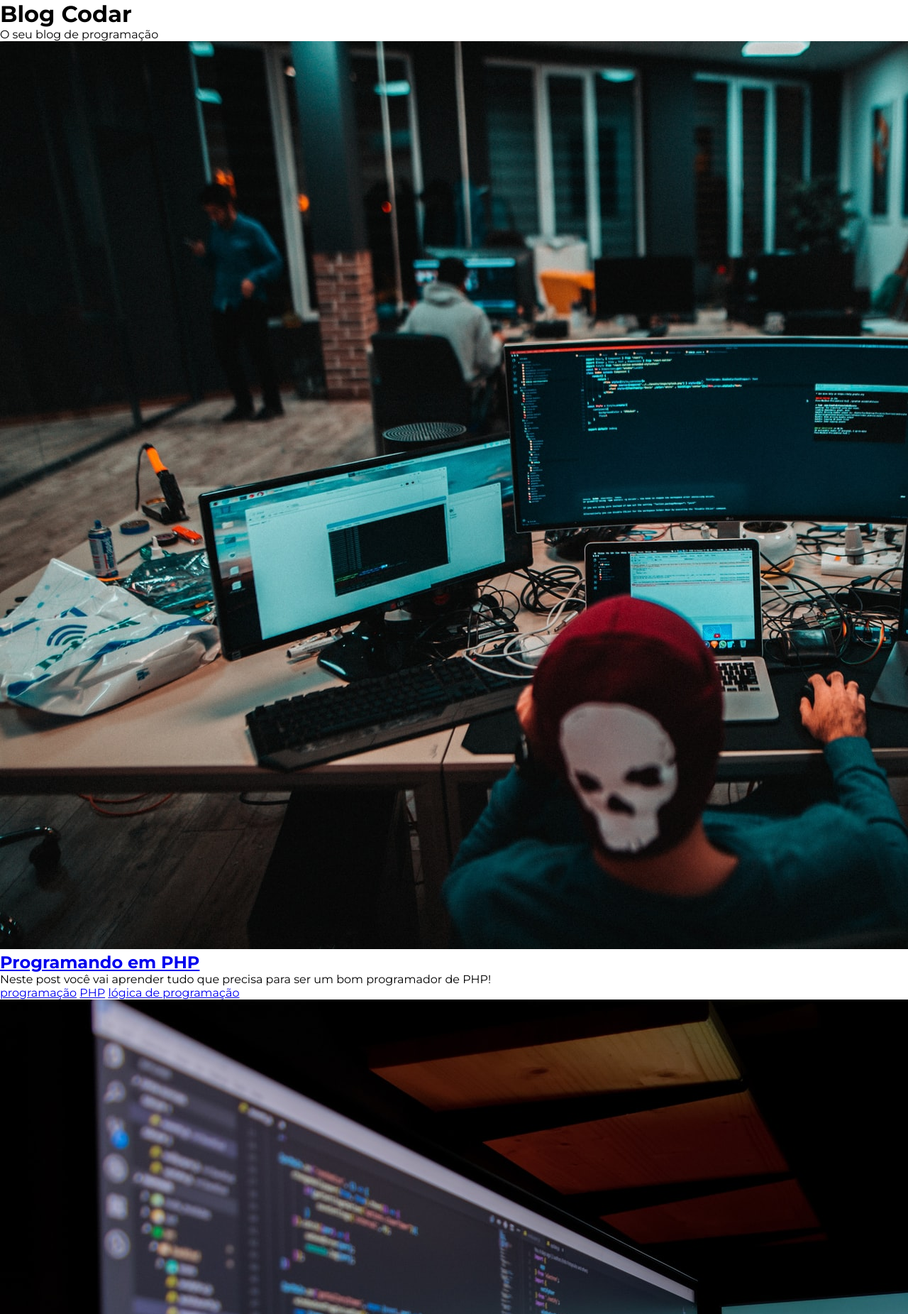
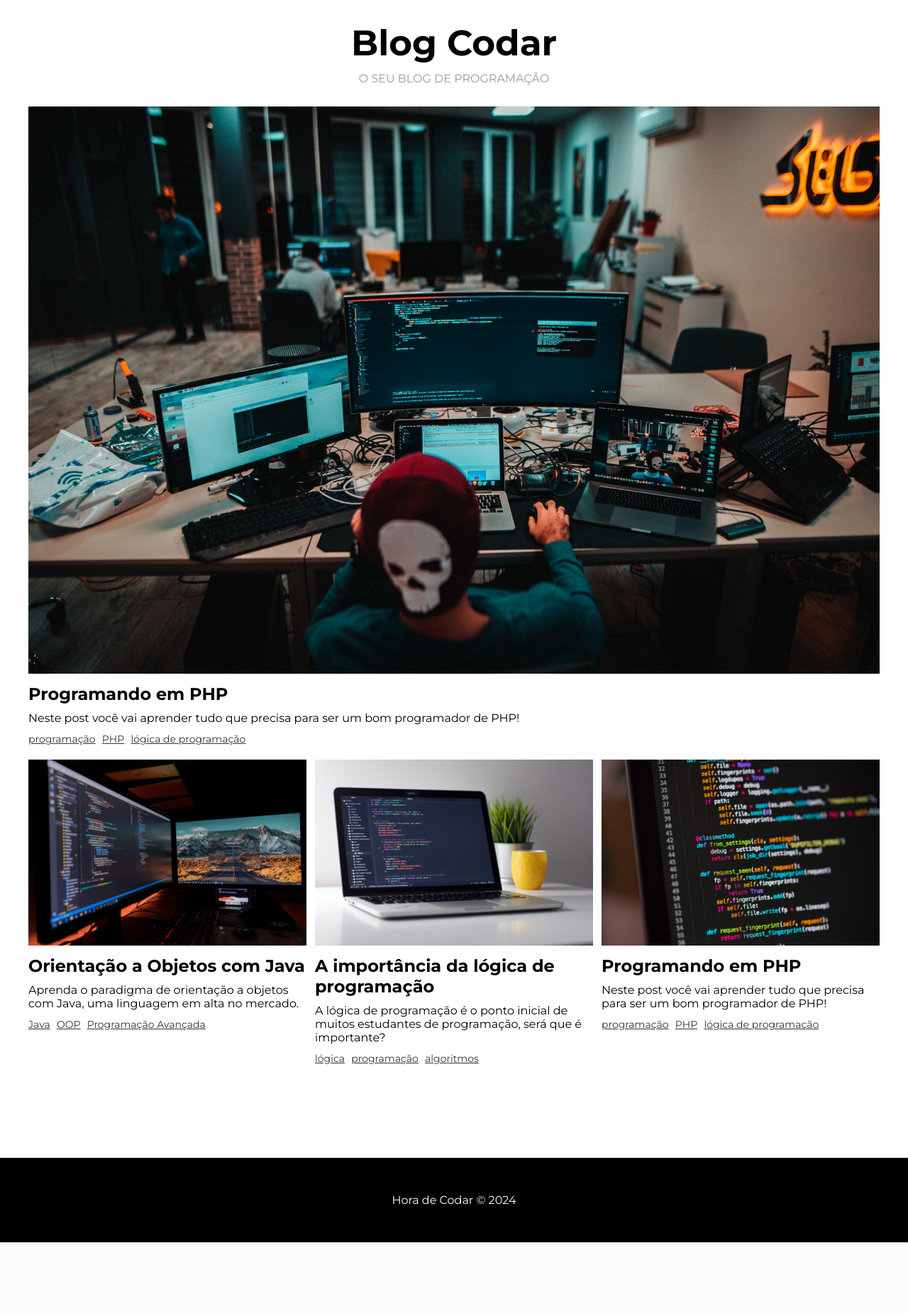
Before and after one commit to rafakroz/udemy-php, a PHP site: page / in a window 1280 px wide; the page is wider, and only the part inside the window is pictured. Shown: the part 69-1920 px from the top of that part at 71% size. After the commit the page ends 1819 px from the top of that part, so only its background shows below. Run offline with PHP 8.4, Linux system fonts and the light colour scheme.

Commit message:
Estilizando a hora do Blog

```diff
--- a/15_projeto_1_blog/css/styles.css
+++ b/15_projeto_1_blog/css/styles.css
@@ -55,6 +55,79 @@ main {
     font-size: 14px;
 }
 
+/* HOME */
+
+#title-container {
+    min-width: 500px;
+    text-align: center;
+    margin-top: 30px;
+}
+
+#title-container h1 {
+    font-size: 50px;
+}
+
+#title-container p {
+    margin-top: 10px;
+    text-transform: uppercase;
+    color: #999;
+}
+
+#posts-container {
+    max-width: 1200px;
+    margin: 0 auto;
+    margin-top: 30px;
+    display: flex;
+    flex-wrap: wrap;
+}
+
+.post-box:first-child {
+    min-width: 100%;
+}
+
+.post-box {
+    flex: 1 1 0;
+    margin-bottom: 20px;
+}
+
+.post-box:nth-child(3) {
+    margin: 0 1%;
+}
+
+.post-box img {
+    width: 100%;
+}
+
+.post-box .post-title {
+    font-size: 24px;
+    margin: 10px 0;
+}
+
+.post-box .post-title a {
+    color: #000;
+    transition: .5s;
+    text-decoration: none;
+}
+
+.post-box .post-title a:hover {
+    color: #999;
+}
+
+.post-box .post-description {
+    color: #666;
+}
+
+.tags-container {
+    margin-top: 10px;
+}
+
+.tags-container a {
+    font-size: 14px;
+    color: #333;
+    display: inline-block;
+    margin-right: 5px;
+}
+
 /* FOOTER */
 
 footer {
--- a/15_projeto_1_blog/index.php
+++ b/15_projeto_1_blog/index.php
@@ -19,13 +19,12 @@
                         <a href="<?= $BASE_URL ?>posts.php?id=<?= $post['id'] ?>"><?= $post['title'] ?></a>
                     </h2>
                     <p class="post-desciption"><?= $post['description'] ?></p>
-                </div>
 
-                <div class="tags-container">
-                    <?php foreach($post['tags'] as $tag) : ?>
-                        <a href="#"><?= $tag ?></a>
-                    <?php endforeach; ?>
-
+                    <div class="tags-container">
+                        <?php foreach($post['tags'] as $tag) : ?>
+                            <a href="#"><?= $tag ?></a>
+                        <?php endforeach; ?>
+                    </div>
                 </div>
 
             <?php endforeach; ?>
```
